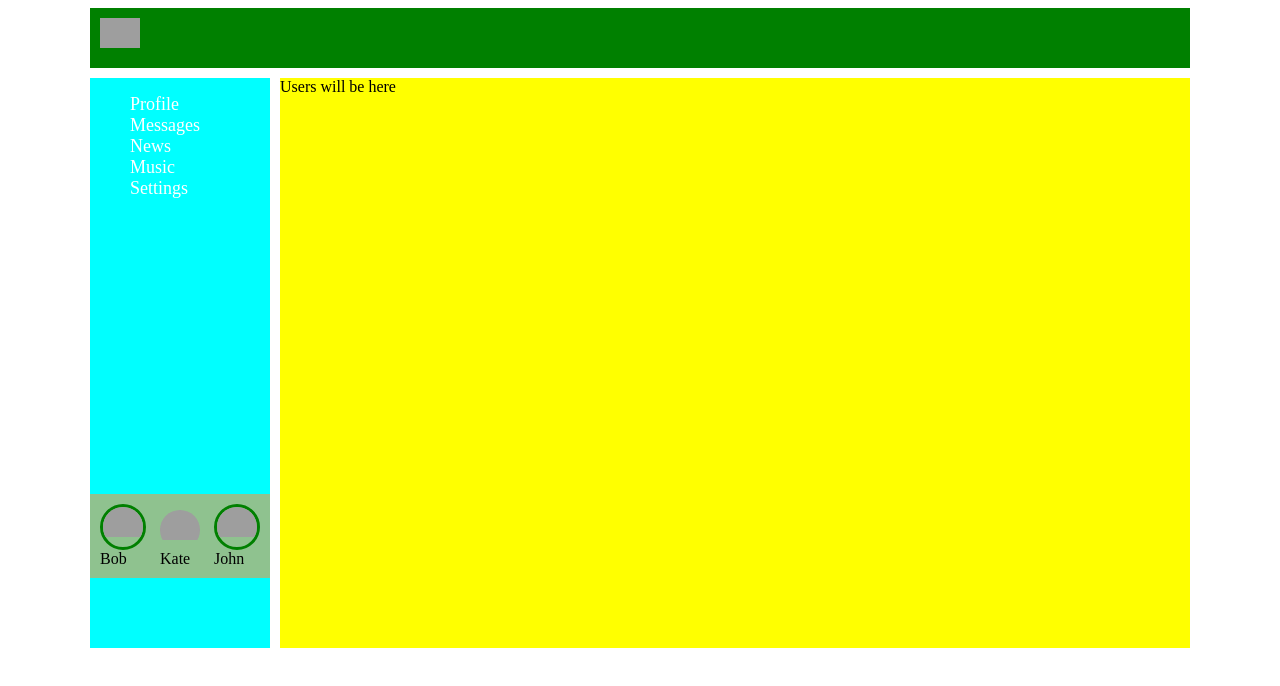
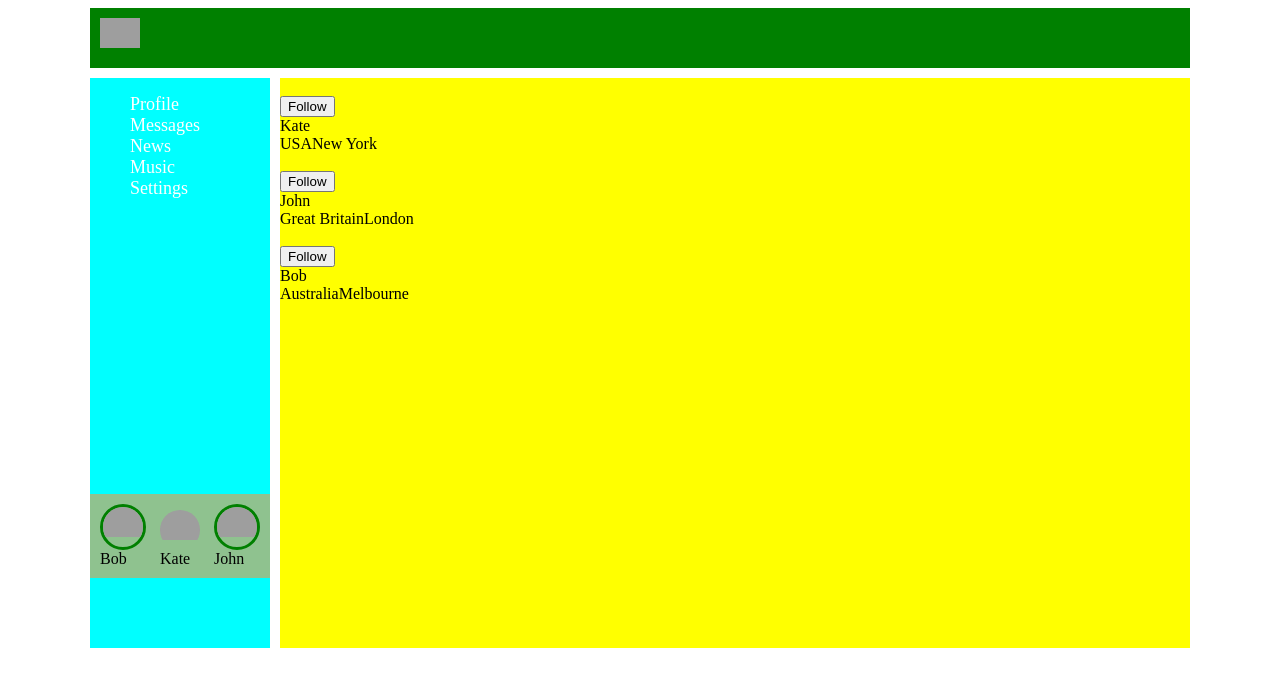
Before and after one commit to Tampoka/my_social_network, a React (Create React App) app: page /users in a window 1280 px wide. Shown: the top 686 px of the page. Built offline with nearby package versions, Linux system fonts and the light colour scheme; grey boxes are pictures that could not be loaded.

Commit message:
finished Users

```diff
--- a/src/components/Users/Users.tsx
+++ b/src/components/Users/Users.tsx
@@ -1,11 +1,27 @@
 import React from "react";
+import {UsersPropsType} from "./UsersContainer";
 
-export type UsersPropsType={
 
-}
-const Users: React.FC<UsersPropsType> =(props:UsersPropsType)=>{
+const Users: React.FC<UsersPropsType> = (props: UsersPropsType) => {
+
     return <div>
-        Users will be here
+        {
+            props.usersPage.users.map(u => <div key={u.id}>
+                <div>
+                    <div><img src="" alt=""/></div>
+                    <div>
+                        <button>Follow</button>
+                    </div>
+                </div>
+                <div>
+                    <div>{u.fullName}</div>
+                    <div>
+                        <span>{u.location.country}</span>
+                        <span>{u.location.city}</span>
+                    </div>
+                </div>
+            </div>)
+        }
     </div>
 }
 
--- a/src/components/Users/UsersContainer.tsx
+++ b/src/components/Users/UsersContainer.tsx
@@ -1,4 +1,3 @@
-import React from "react";
 import {connect} from "react-redux";
 import Users from "./Users";
 import {AppStateType} from "../../redux/redux-store";
@@ -6,14 +5,14 @@ import {Dispatch} from "redux";
 import {followAC, InitialStateType, setUsersAC, unFollowAC, UserType} from "../../redux/users-reducer";
 
 type MapStateToPropsType = {
-    users: InitialStateType
+    usersPage: InitialStateType
 }
 type MapDispatchToPropsType = {}
 
 export type UsersPropsType = MapStateToPropsType & MapDispatchToPropsType
 
-let mapStateToProps = (state: AppStateType): { users: UserType[] } => {
-    return {users: state.usersPage.users}
+let mapStateToProps = (state: AppStateType): MapStateToPropsType => {
+    return {usersPage: state.usersPage}
 }
 
 let mapDispatchToProps = (dispatch: Dispatch): MapDispatchToPropsType => {
```
